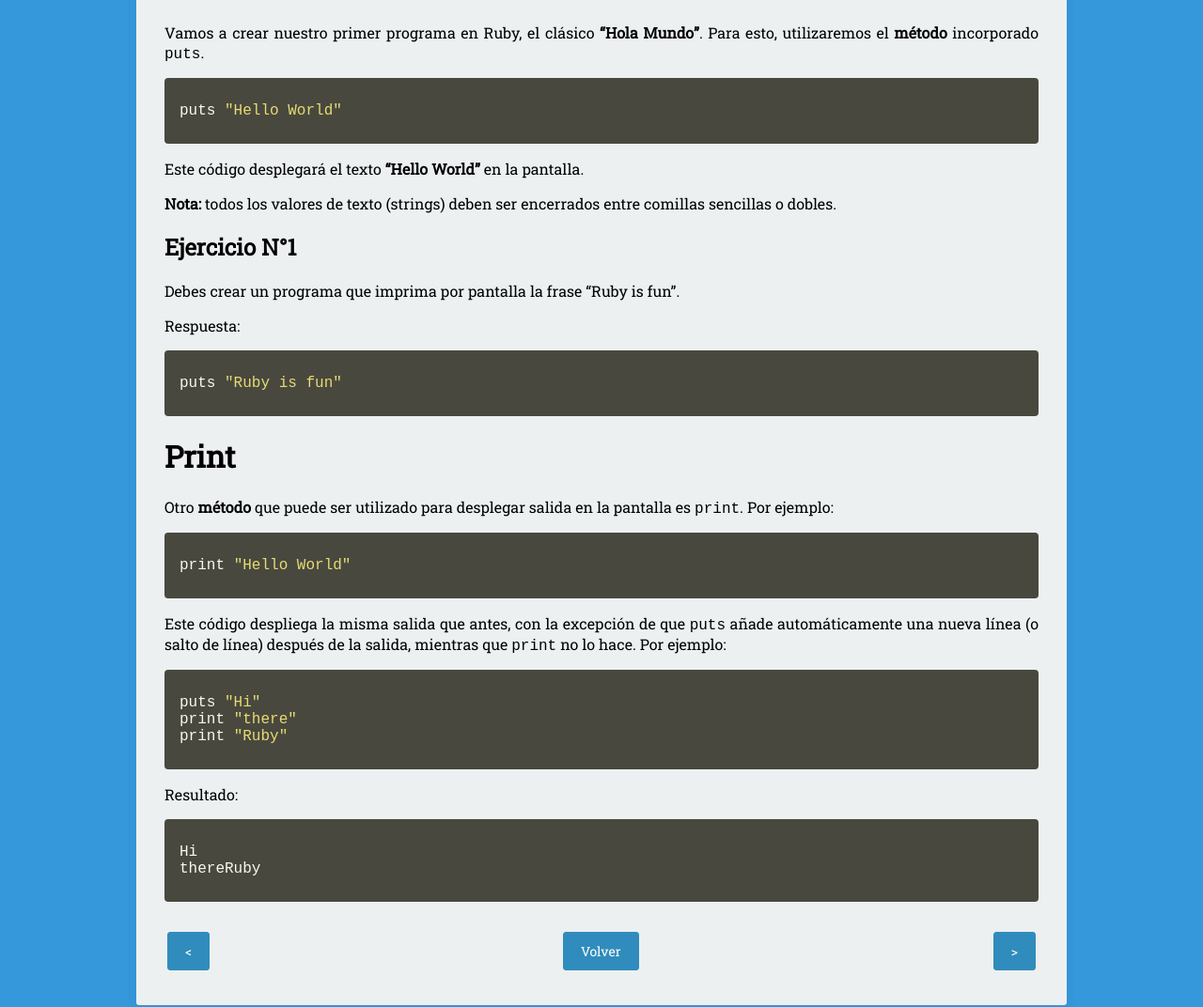
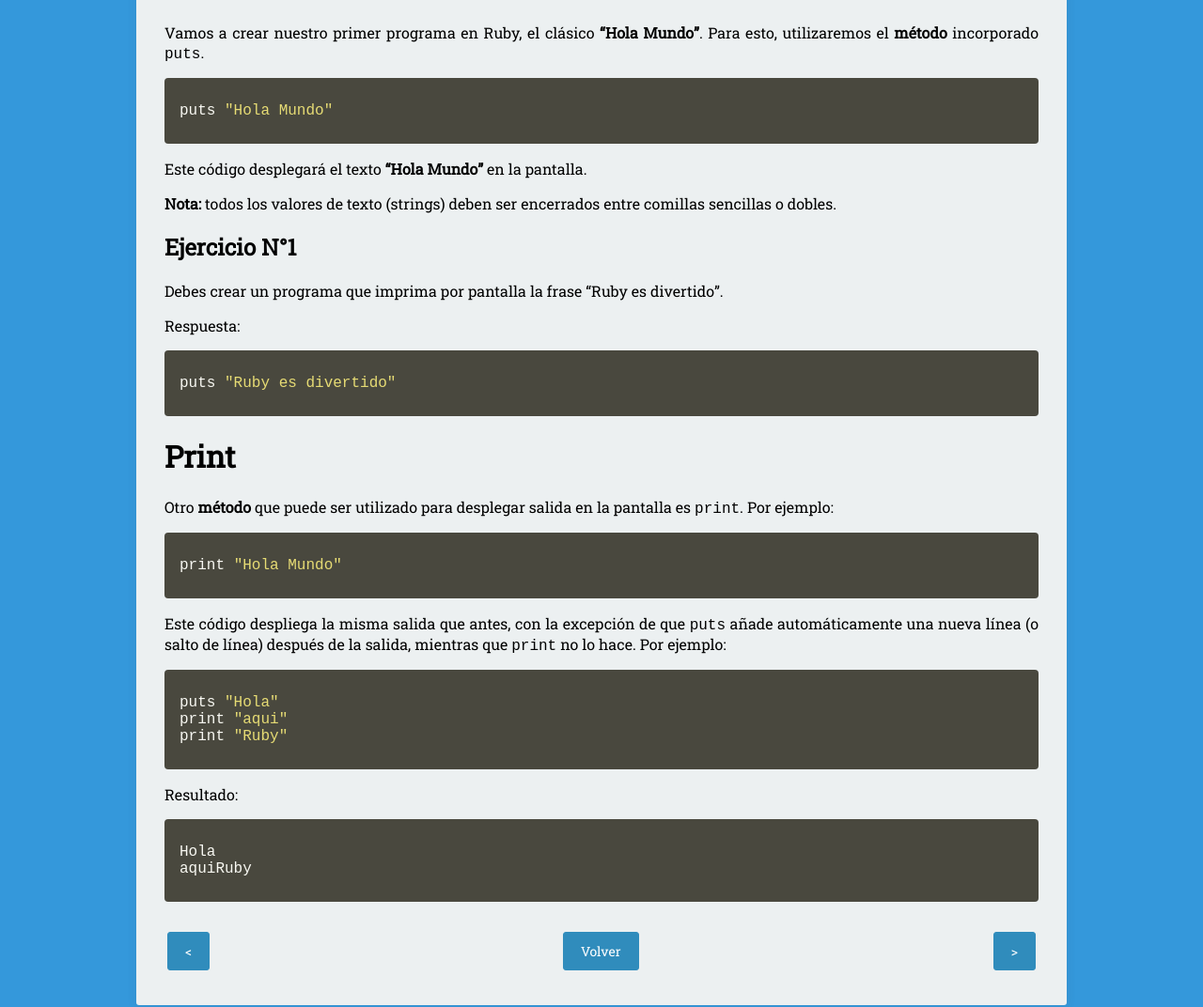
Before and after one commit to nisoto/Blog-anterior-2.0, a Jekyll site: the page built from _posts/2018-03-02-hola-ruby.md, in a window 1280 px wide. Shown: the part 252-1324 px from the top of the page at 94% size. Built offline with Jekyll 4.4.1, drawn with Linux system fonts in a browser that asks for light colours; nearby versions of some CDN libraries.

Commit message:
Update 2018-03-02-hola-ruby.md

```diff
--- a/_posts/2018-03-02-hola-ruby.md
+++ b/_posts/2018-03-02-hola-ruby.md
@@ -11,21 +11,21 @@ tags: [ruby]
 Vamos a crear nuestro primer programa en Ruby, el clásico **"Hola Mundo"**. Para esto, utilizaremos el **método** incorporado `puts`.
 
 {% highlight ruby %}
-puts "Hello World"
+puts "Hola Mundo"
 {% endhighlight %}
 
-Este código desplegará el texto **"Hello World"** en la pantalla.
+Este código desplegará el texto **"Hola Mundo"** en la pantalla.
 
 **Nota:** todos los valores de texto (strings) deben ser encerrados entre comillas sencillas o dobles.
 
 ## Ejercicio N°1
 
-Debes crear un programa que imprima por pantalla la frase "Ruby is fun".
+Debes crear un programa que imprima por pantalla la frase "Ruby es divertido".
 
 Respuesta:
 
 {% highlight ruby %}
-puts "Ruby is fun"
+puts "Ruby es divertido"
 {% endhighlight %}
 
 # Print
@@ -33,22 +33,22 @@ puts "Ruby is fun"
 Otro **método** que puede ser utilizado para desplegar salida en la pantalla es `print`. Por ejemplo:
 
 {% highlight ruby %}
-print "Hello World"
+print "Hola Mundo"
 {% endhighlight %}
 
 Este código despliega la misma salida que antes, con la excepción de que `puts` añade automáticamente una nueva línea (o salto de línea) después de la salida, mientras que `print` no lo hace. Por ejemplo:
 
 {% highlight ruby %}
-puts "Hi"
-print "there"
+puts "Hola"
+print "aqui"
 print "Ruby"
 {% endhighlight %}
 
 Resultado:
 
 {% highlight ca65 %}
-Hi
-thereRuby
+Hola
+aquiRuby
 {% endhighlight %}
 
 |     |     |     |
```
